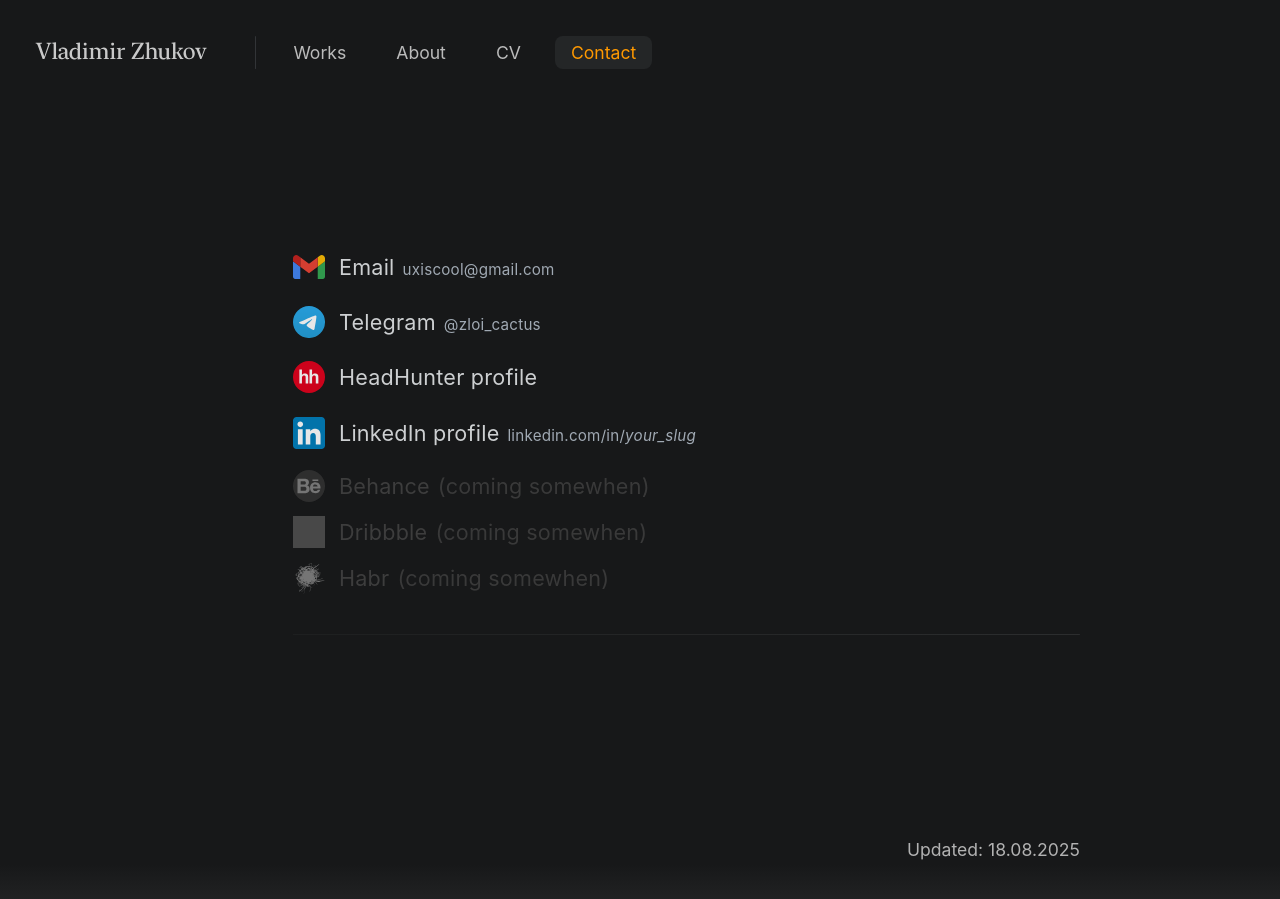
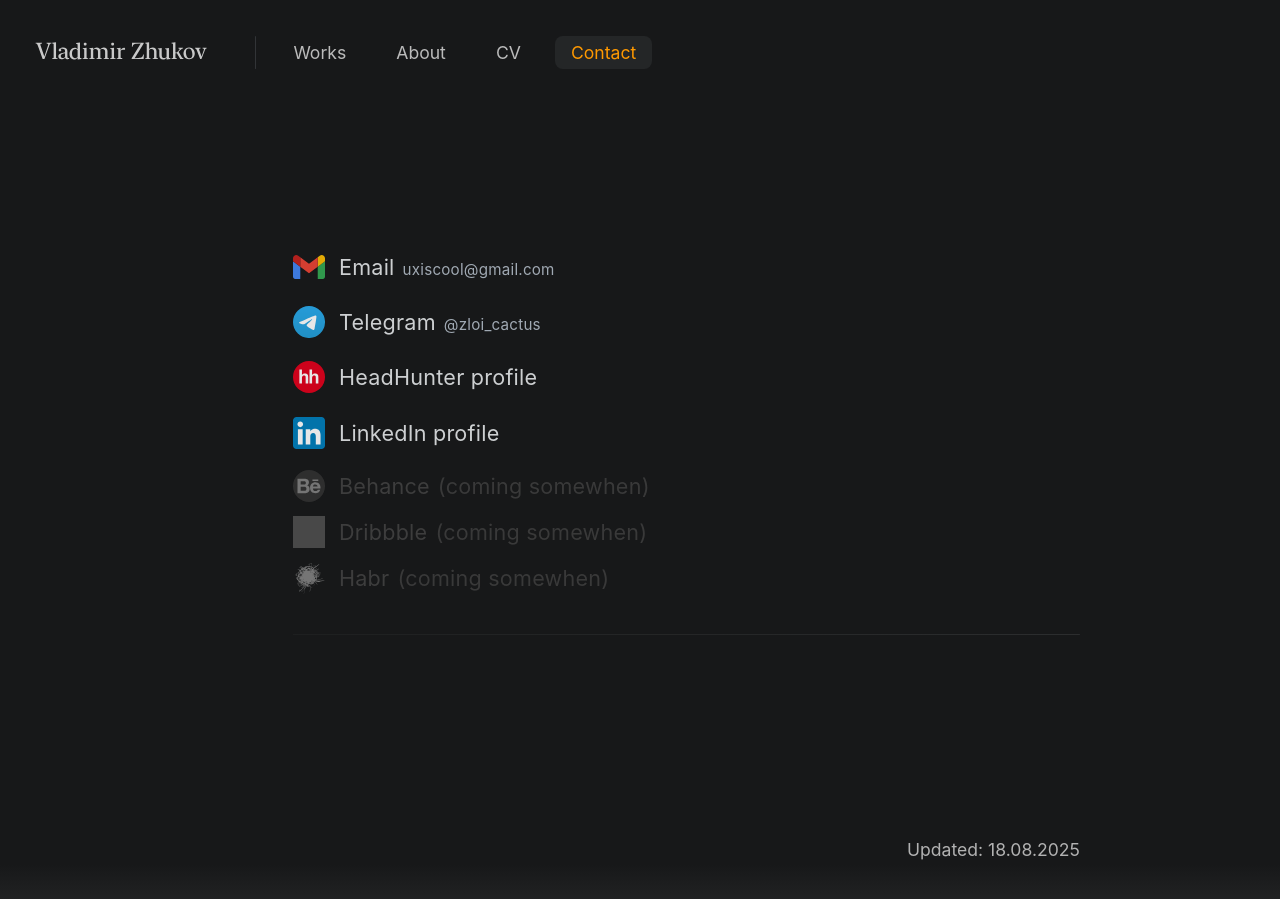
Before and after one commit to uxiscool/experience, a Jekyll site: the page built from contact.md, in a window 1280 px wide. Built offline with Jekyll 4.4.1, drawn with Linux system fonts in a browser that asks for light colours; grey boxes are pictures that could not be loaded.

Commit message:
Add files via upload

```diff
--- a/contact.md
+++ b/contact.md
@@ -48,13 +48,13 @@
         </li>
         <!-- 4) LinkedIn -->
         <li class="contact-item">
-          <a class="contact-block" href="https://www.linkedin.com/in/" target="_blank" rel="noopener" aria-label="LinkedIn profile">
+          <a class="contact-block" href="https://www.linkedin.com/in/uxvladimir/" target="_blank" rel="noopener" aria-label="LinkedIn profile">
             <span class="ci" aria-hidden="true">
               <img src="{{ site.baseurl }}/ui/apps_logo/contacts_linkedin.svg" alt="">
             </span>
             <div class="contact-line">
               <span class="contact-title">LinkedIn profile</span>
-              <span class="contact-hint">linkedin.com/in/<em>your_slug</em></span>
+              <span class="contact-hint"></span>
             </div>
           </a>
         </li>
```
